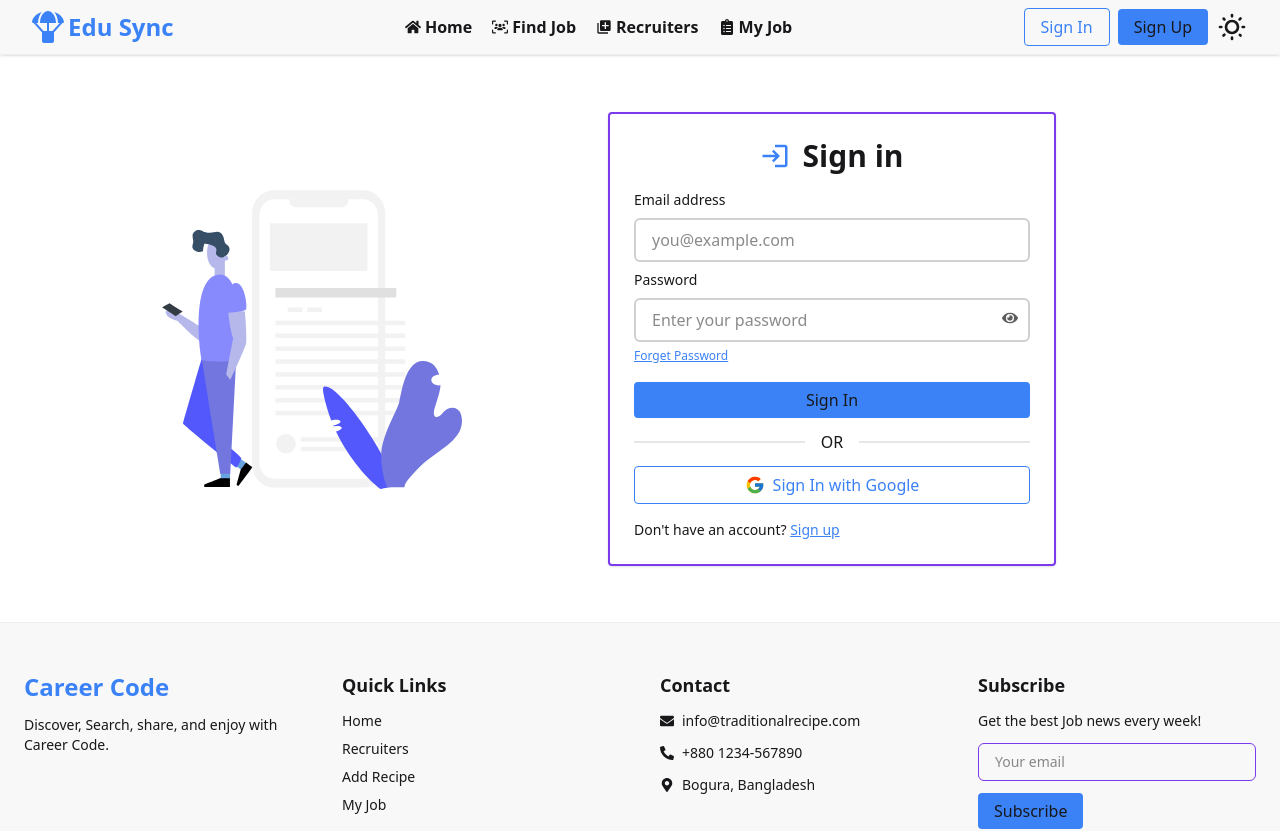
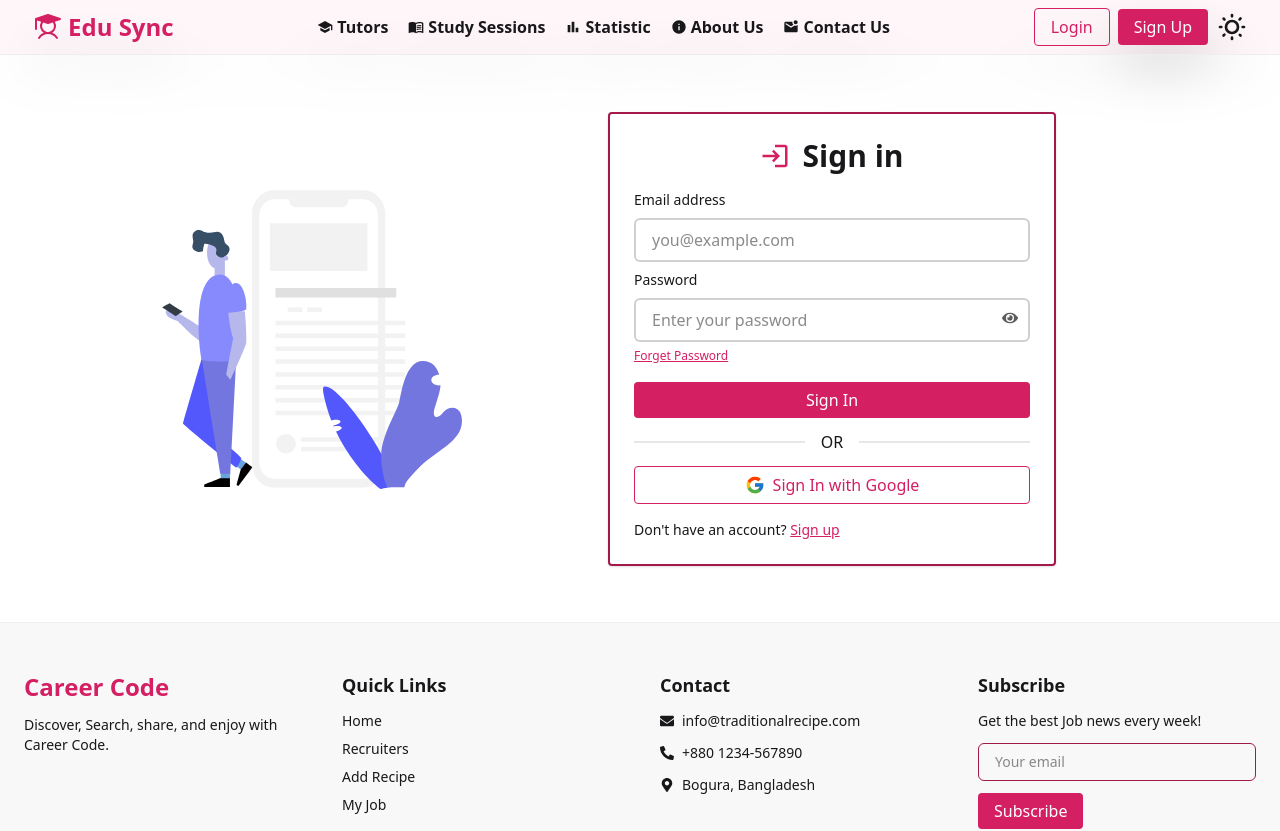
Before and after one commit to shihabuddin-dev/edu-sync-client, a React (Vite) app: page /signin in a window 1280 px wide. Shown: the top 831 px of the page. Built offline with nearby package versions, Linux system fonts and the light colour scheme; no server answers.

Commit message:
i have added here navbar

```diff
--- /dev/null
+++ b/src/components/shared/Logo.jsx
@@ -0,0 +1,11 @@
+import logo from '../../assets/logo.png'
+
+const Logo = () => {
+    return (
+        <div className='w-16'>
+            <img src={logo} alt="" />
+        </div>
+    );
+};
+
+export default Logo;
--- a/src/components/shared/Navbar.jsx
+++ b/src/components/shared/Navbar.jsx
@@ -1,21 +1,24 @@
 import { NavLink, Link } from "react-router";
 import { useEffect, useRef, useState } from "react";
 import {
-  FaBars,
-  FaClipboardList,
-  FaHome,
-  FaParachuteBox,
-  FaRegSave,
-  FaSignOutAlt,
-  FaTimes,
-} from "react-icons/fa";
+  MdSchool,
+  MdMenuBook,
+  MdInfo,
+  MdMarkEmailUnread,
+  MdBarChart,
+  MdDashboard,
+  MdLogout,
+  MdMenu,
+  MdClose
+} from "react-icons/md";
 import Button from "../ui/Button";
 import Swal from "sweetalert2";
-import { MdLibraryAdd } from "react-icons/md";
 import ThemeToggle from "../ui/ThemeToggle";
 import userLogo from "../../assets/user-logo.png";
-import { FaUsersViewfinder } from "react-icons/fa6";
+import { PiStudentFill } from "react-icons/pi";
+
 import useAuth from "../../hooks/useAuth";
+// import Logo from "./Logo";
 
 const Navbar = () => {
   const { user, signOutUser } = useAuth();
@@ -42,7 +45,7 @@ const Navbar = () => {
           text: "You have been Sign out.",
           icon: "success",
         })
-          .then(() => {})
+          .then(() => { })
           .catch((error) => {
             console.log(error);
             Swal.fire({
@@ -71,11 +74,12 @@ const Navbar = () => {
     };
   }, []);
   return (
-    <nav className="bg-base-200 shadow-sm border-b-1 border-base-300 fixed top-0 left-0 right-0 z-50 w-full">
+    <nav className="bg-primary/4 drop-shadow-2xl border-b-1 border-base-300 fixed top-0 left-0 right-0 z-50 w-full">
       <div className="max-w-7xl mx-auto py-2 px-4 md:px-6 lg:px-8 flex justify-between items-center">
         {/* Logo */}
         <Link to="/" className="flex items-center gap-2">
-          <FaParachuteBox className="w-8 h-8 text-primary" />
+          {/* <Logo/> */}
+          <PiStudentFill className="w-8 h-8 text-primary" />
           <span className="text-2xl -ml-1 font-bold text-primary">
             Edu Sync
           </span>
@@ -84,78 +88,72 @@ const Navbar = () => {
         {/* Desktop Nav */}
         <ul className="hidden lg:flex gap-5 font-semibold text-[#1a1a1a]">
           <li>
-            <NavLink to="/" className={linksClass}>
-              <FaHome />
-              Home
+            <NavLink to="/tutors" className={linksClass}>
+              <MdSchool />
+              Tutors
             </NavLink>
           </li>
           <li>
-            <NavLink to="/find-job" className={linksClass}>
-              <FaUsersViewfinder />
-              Find Job
+            <NavLink to="/study-sessions" className={linksClass}>
+              <MdMenuBook />
+              Study Sessions
             </NavLink>
           </li>
           <li>
-            <NavLink to="/recruiters" className={linksClass}>
-              <MdLibraryAdd />
-              Recruiters
+            <NavLink to="/statistic" className={linksClass}>
+              <MdBarChart />
+              Statistic
             </NavLink>
           </li>
           <li>
-            <NavLink to="/my-recipes" className={linksClass}>
-              <FaClipboardList />
-              My Job
+            <NavLink to="/about-us" className={linksClass}>
+              <MdInfo />
+              About Us
             </NavLink>
           </li>
-          {user && (
           <li>
-              <NavLink to="/wishlist" className={linksClass}>
-                <FaRegSave />
-                Wishlist
+            <NavLink to="/contact-us" className={linksClass}>
+              <MdMarkEmailUnread />
+              Contact Us
             </NavLink>
           </li>
-          )}
         </ul>
 
         {/* Login / Avatar */}
         <div className="hidden space-x-2 lg:flex items-center">
           {user ? (
-            <div
-              className="relative cursor-pointer z-10"
-              onClick={() => setShowDropdown(!showDropdown)}
-              ref={dropdownRef}
-            >
+            <div className="relative cursor-pointer z-10" ref={dropdownRef}>
               <img
                 src={user?.photoURL ? user?.photoURL : userLogo}
                 alt="profile"
                 title={user?.displayName}
                 className="w-9 h-9 rounded-full border border-secondary"
+                onClick={() => setShowDropdown(!showDropdown)}
               />
               <div
-                className={`absolute right-0 mt-2 w-40 bg-base-100 border border-primary rounded-md shadow-lg transition-opacity duration-200 ${
-                  showDropdown ? "opacity-100" : "opacity-0 pointer-events-none"
+                className={`absolute right-0 mt-2 w-40 bg-base-100 border border-primary rounded-md shadow-lg transition-opacity duration-200 ${showDropdown ? "opacity-100" : "opacity-0 pointer-events-none"
                   }`}
               >
                 <p className="px-4 py-2 text-sm font-medium text-primary">
                   {user?.displayName}
                 </p>
                 <hr className="text-primary" />
-                 <Link to="/my-profile">
-                  <p className="px-4 py-2 text-sm font-medium "> My Profile</p>
+                <Link to="/dashboard">
+                  <p className="px-4 py-2 text-sm font-medium flex items-center gap-2"><MdDashboard size={20} className="text-primary" /> Dashboard</p>
                 </Link>
                 <hr className=" border-dashed" />
                 <button
                   onClick={handleLogOut}
                   className="flex items-center gap-2 px-4 py-2 text-sm text-primary w-full text-left cursor-pointer"
                 >
-                  <FaSignOutAlt /> Logout
+                  <MdLogout size={20} className="text-primary" /> Logout
                 </button>
               </div>
             </div>
           ) : (
             <>
               <Link to="/signin">
-                <Button variant="outline">Sign In</Button>
+                <Button variant="outline">Login</Button>
               </Link>
               <Link to="/signup">
                 <Button>Sign Up</Button>
@@ -172,15 +170,14 @@ const Navbar = () => {
             onClick={toggleMenu}
             aria-label={isOpen ? "Close menu" : "Open menu"}
           >
-            {isOpen ? <FaTimes size={20} /> : <FaBars size={20} />}
+            {isOpen ? <MdClose size={24} className="text-primary" /> : <MdMenu size={24} className="text-primary" />}
           </button>
         </div>
       </div>
 
       {/* Mobile Menu */}
       <div
-        className={`lg:hidden fixed left-0 right-0 top-[64px] z-40 transition-all duration-300 ${
-          isOpen
+        className={`lg:hidden fixed left-0 right-0 top-[64px] z-40 transition-all duration-300 ${isOpen
           ? "opacity-100 translate-y-0 pointer-events-auto"
           : "opacity-0 -translate-y-8 pointer-events-none"
           }`}
@@ -190,56 +187,49 @@ const Navbar = () => {
         <div className="px-4 pt-2 pb-4 bg-base-100 border-b border-base-300 shadow-lg rounded-b-xl">
           <ul className="flex flex-col gap-4 font-semibold text-[#1a1a1a]">
             <li>
-              <NavLink to="/" onClick={toggleMenu} className={linksClass}>
-                <FaHome />
-                Home
+              <NavLink to="/tutors" onClick={toggleMenu} className={linksClass}>
+                <MdSchool />
+                Tutors
               </NavLink>
             </li>
             <li>
               <NavLink
-                to="/find-job"
+                to="/study-sessions"
                 onClick={toggleMenu}
                 className={linksClass}
               >
-                <FaUsersViewfinder />
-                Find Job
+                <MdMenuBook />
+                Study Sessions
               </NavLink>
             </li>
             <li>
-              <NavLink
-                to="/recruiters"
-                onClick={toggleMenu}
-                className={linksClass}
-              >
-                <MdLibraryAdd />
-                Recruiters
+              <NavLink to="/statistic" onClick={toggleMenu} className={linksClass}>
+                <MdBarChart />
+                Statistic
               </NavLink>
             </li>
             <li>
-              <NavLink
-                to="/my-recipes"
-                onClick={toggleMenu}
-                className={linksClass}
-              >
-                <FaClipboardList />
-                My Job
+              <NavLink to="/about-us" onClick={toggleMenu} className={linksClass}>
+                <MdInfo />
+                About Us
               </NavLink>
             </li>
             <li>
-              <NavLink
-                to="/wishlist"
-                onClick={toggleMenu}
-                className={linksClass}
-              >
-                <FaRegSave />
-                Wishlist
+              <NavLink to="/contact-us" onClick={toggleMenu} className={linksClass}>
+                <MdMarkEmailUnread />
+                Contact Us
               </NavLink>
             </li>
+            {
+              user && <li> <NavLink to="/dashboard" onClick={toggleMenu} className={linksClass}>
+                <MdDashboard />Dashboard
+              </NavLink></li>
+            }
             <li className="space-x-2">
               {user ? (
                 <div className="flex gap-4 items-center">
                   <img
-                    src={user?.photoURL ? user?.photoURL : ""}
+                    src={user?.photoURL ? user?.photoURL : userLogo}
                     alt="profile"
                     className="w-9 h-9 rounded-full border border-secondary"
                   />
@@ -249,16 +239,16 @@ const Navbar = () => {
                     </p>
                     <button
                       onClick={handleLogOut}
-                      className="flex items-center gap-2 text-sm text-primary w-full"
+                      className="flex items-center gap-2 text-sm text-primary w-full mt-2"
                     >
-                      <FaSignOutAlt /> Logout
+                      <MdLogout size={20} className="text-primary" /> Logout
                     </button>
                   </div>
                 </div>
               ) : (
                 <>
                   <Link to="/signin" onClick={toggleMenu}>
-                    <Button variant="outline">Sign In</Button>
+                    <Button variant="outline">Login</Button>
                   </Link>
                   <Link to="/signup" onClick={toggleMenu}>
                     <Button>Sign Up</Button>
--- a/src/components/ui/Button.jsx
+++ b/src/components/ui/Button.jsx
@@ -12,9 +12,9 @@ const Button = ({
     "px-4 py-1.5 rounded font-medium transition duration-200 focus:outline-none ";
 
   if (variant === "primary") {
-    styles += "bg-primary";
+    styles += "bg-primary text-white";
   } else if (variant === "secondary") {
-    styles += "bg-white bg-primary";
+    styles += "bg-white bg-primary ";
   } else if (variant === "outline") {
     styles += "border border-primary text-primary hover:bg-indigo-50";
   } else if (variant === "danger") {
--- a/src/index.css
+++ b/src/index.css
@@ -7,8 +7,8 @@
 @plugin "daisyui/theme" {
   name: "light";
   default: true;
---color-primary: #3B82F6;
-  --color-secondary: #7C3AED;
+  --color-primary: #D51F63;
+  --color-secondary: #A4194C;
   --bg-base-100: #F9FAFB;
   --bg-base-200: #E5E7EB;
 }
```
Also changed, not shown: src/assets/logo.png (added). Lines whose indentation alone changed are shown as unchanged.
